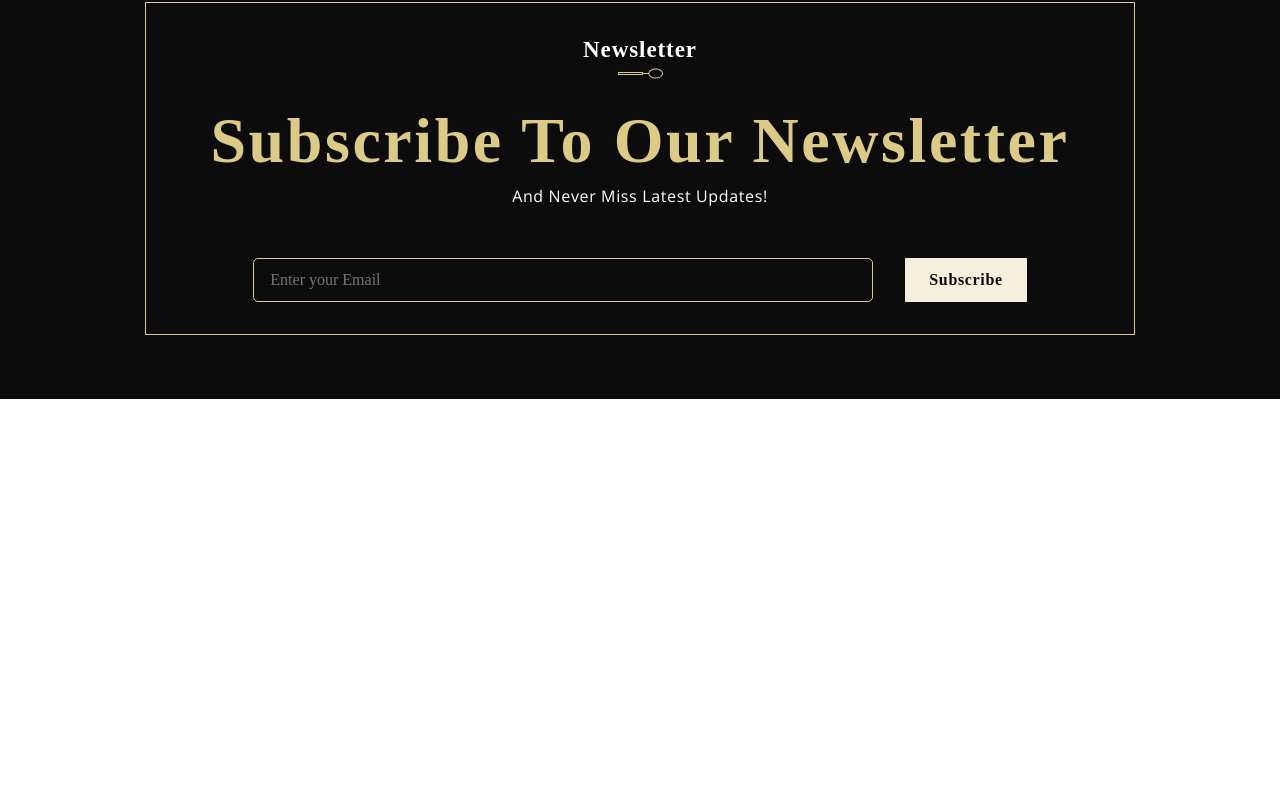
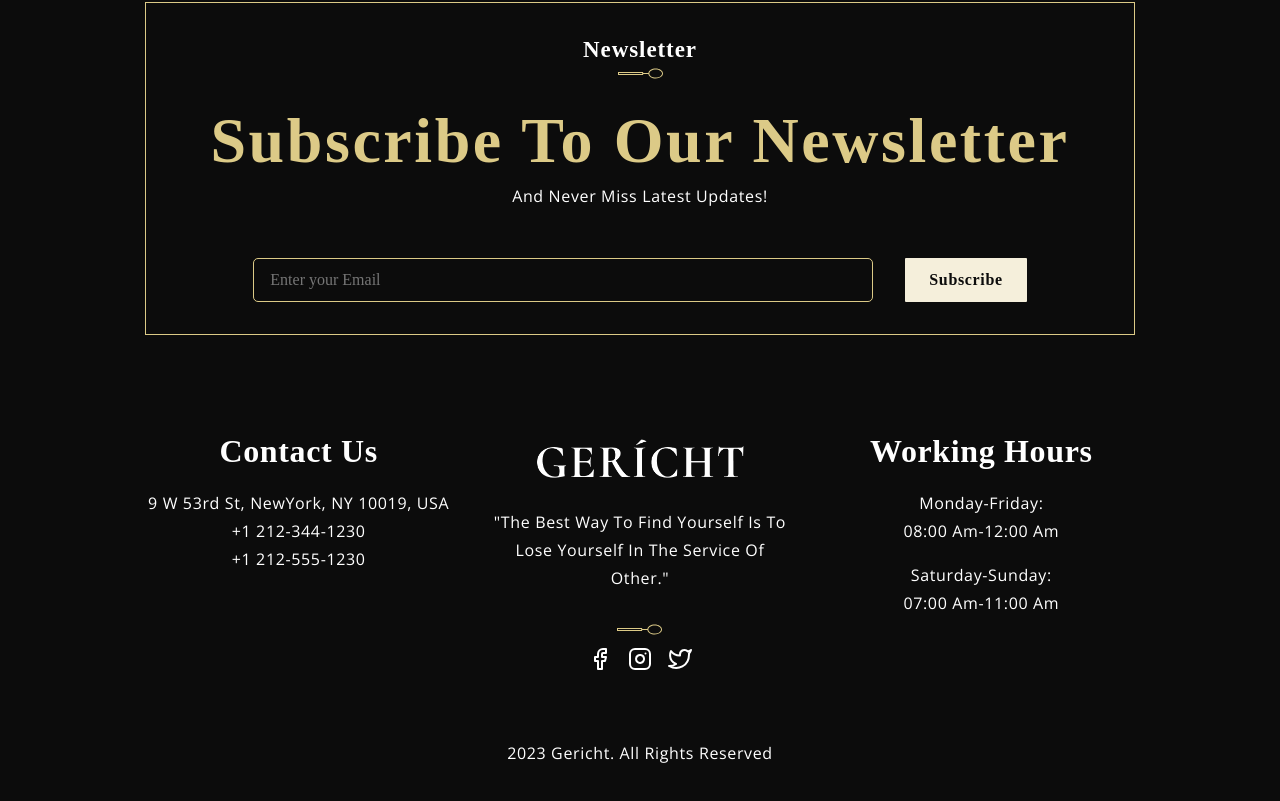
Before and after one commit to MohammadAli-Semnani/Restaurant-Website, a React (Create React App) app: page / in a window 1280 px wide. Shown: the part 7775-8576 px from the top of the page. Before the commit the page ends 8174 px from the top, so only its background shows below. Built offline with nearby package versions, Linux system fonts and the light colour scheme; grey boxes are pictures that could not be loaded; a web font is replaced by a local one.

Commit message:
the last commit(responsive footer and write style)

```diff
--- a/src/container/Footer/Footer.css
+++ b/src/container/Footer/Footer.css
@@ -1,4 +1,4 @@
-.app__footer{
+.app__footer {
   position: relative;
   width: 100%;
   z-index: 1;
@@ -10,3 +10,96 @@
   background: var(--color-black);
   padding-top: 0;
 }
+
+.app__footer-links {
+  width: 100%;
+  display: flex;
+  flex-direction: row;
+  justify-content: space-between;
+  align-items: flex-start;
+
+  margin-top: 5rem;
+  padding: 0 2rem;
+}
+
+.app__footer-links_contact,
+.app__footer-link_logo,
+.app__footer-links_work {
+  flex: 1;
+  margin: 1rem;
+  text-align: center;
+}
+
+.app__footer-link_logo img:first-child {
+  width: 210px;
+  margin-bottom: 0.75rem;
+}
+
+.app__footer-links_work p:nth-child(2n + 1) {
+  margin-bottom: 1rem;
+}
+
+.app__footer-links_icons {
+  margin-top: 0.5rem;
+}
+.app__footer-links_icons svg {
+  color: var(--color-white);
+  margin: 0 0.5rem;
+  font-size: 24px;
+  cursor: pointer;
+}
+
+.app__footer-links_icons svg:hover {
+  color: var(--color-golden);
+}
+
+.app__footer-headtext {
+  font-family: var(--font-base);
+  color: var(--color-white);
+  font-size: 400;
+  letter-spacing: 0.04rem;
+  text-transform: capitalize;
+  font-size: 32px;
+  line-height: 41.6px;
+  margin-bottom: 1rem;
+}
+
+.app__copyriht {
+  margin-top: 3rem;
+}
+
+@media screen and (min-width: 2000px) {
+  .app__footer-headtext {
+    line-height: 61px;
+    font-size: 51px;
+  }
+}
+
+
+@media screen and (max-width: 1150px) {
+  .app__footer-links {
+    align-items: center;
+    flex-direction: column;
+    padding: 0;
+  }
+  .app__footer-links_contact,
+  .app__footer-link_logo,
+  .app__footer-links_work {
+    margin: 2rem 0;
+    width: 100%;
+  }
+}
+
+
+@media screen and (max-width: 650px) {
+  .app__footer {
+    padding: 0 0 2rem 0;
+  }
+}
+
+
+@media screen and (max-width: 350px) {
+  .app__footer-link_logo img:first-child {
+    width: 80%;
+  }
+}
--- a/src/container/Footer/Footer.jsx
+++ b/src/container/Footer/Footer.jsx
@@ -3,11 +3,48 @@
 import './Footer.css';
 import { FiFacebook, FiTwitter, FiInstagram} from "react-icons/fi"
 import { FooterOverlay, Newsletter } from "../../components"
+import { images } from '../../constants';
 
 const Footer = () => (
   <div className='app__footer section__padding'>
     <FooterOverlay />
-    <Newsletter/>
+    <Newsletter />
+
+    <div className='app__footer-links'>
+
+      <div className='app__footer-links_contact'>
+        <h1 className='app__footer-headtext'>Contact Us</h1>
+        <p className='p__opensans'>9 W 53rd St, NewYork, NY 10019, USA</p>
+        <p className='p__opensans'>+1 212-344-1230</p>
+        <p className='p__opensans'>+1 212-555-1230</p>
+      </div>
+
+      <div className='app__footer-link_logo'>
+        <img src={images.gericht} alt="logo" />
+        <p className='p__opensans'>"The Best Way To Find Yourself is to Lose Yourself in the service of other."</p>
+        <img src={images.spoon} alt="spoon" className='spoon__img' style={{marginTop:"2rem"}} />
+        <div className='app__footer-links_icons'>
+            <FiFacebook/>
+            <FiInstagram/>
+            <FiTwitter/>
+
+        </div>
+      </div>
+
+      <div className='app__footer-links_work'>
+        <h1 className='app__footer-headtext'>Working Hours</h1>
+        <p className='p__opensans'>monday-Friday:</p>
+        <p className='p__opensans'>08:00 am-12:00 am</p>
+        <p className='p__opensans'>Saturday-sunday:</p>
+        <p className='p__opensans'>07:00 am-11:00 am</p>
+      </div>
+    </div>
+
+
+    <div className='app__copyriht'>
+      <p className='p__opensans'>2023 Gericht. All Rights Reserved</p>
+    </div>
+
   </div>
 );
 
```
Lines whose indentation alone changed are shown as unchanged.
